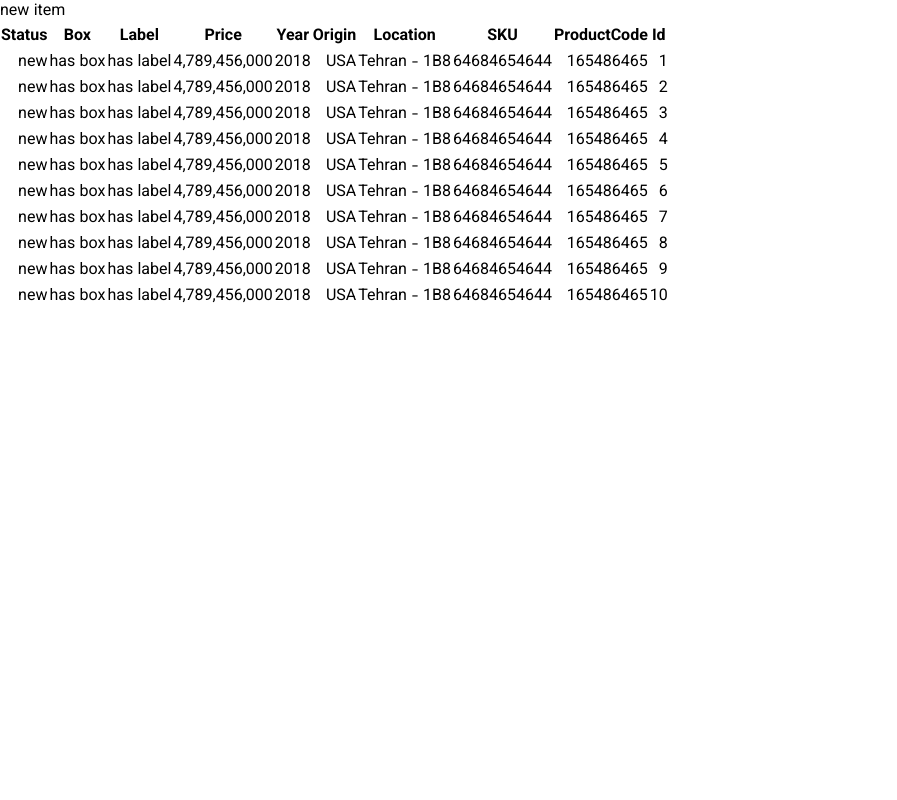
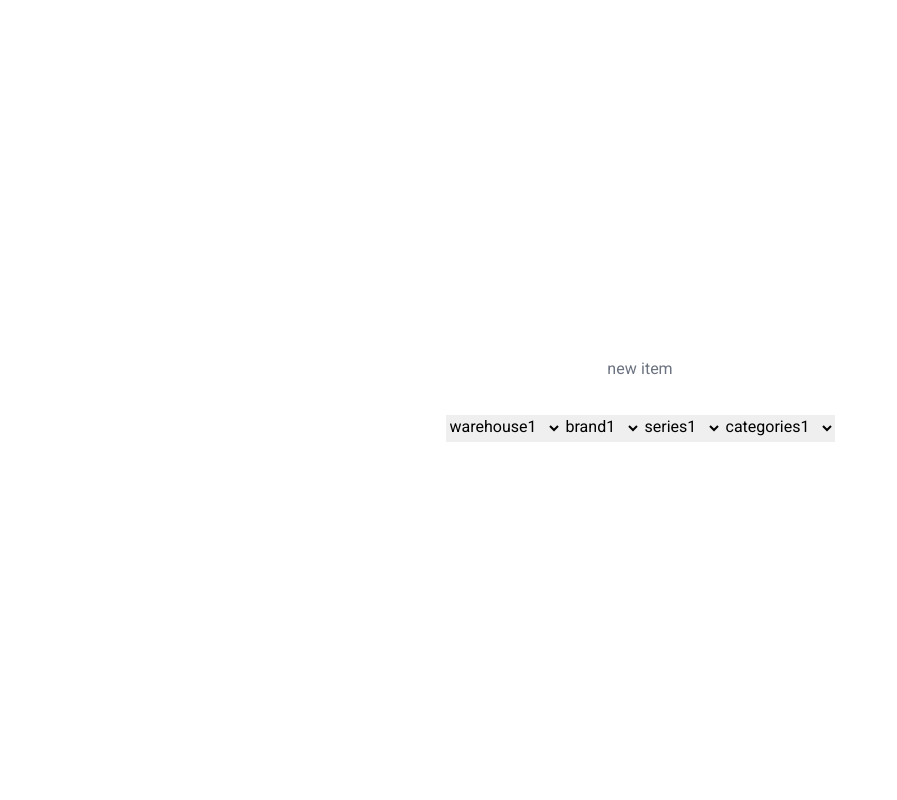
Before and after one commit to hamed-ebrahimi-dev/dashboard, a Next.js app: page /status in a window 1280 px wide. Shown: the top 800 px of the page, without its empty margins (0-897 px from the left). Built offline with nearby package versions, Linux system fonts and the light colour scheme.

Commit message:
feat: add table filter

```diff
--- a/MOCDATA.ts
+++ /dev/null
@@ -1,124 +0,0 @@
-import { Data } from "./app/status/page";
-
-export const data: Data[] = [
-    {
-      id: 1,
-      productCode: "165486465",
-      SKU: "64684654644",
-      location: "Tehran - 1B8",
-      origin: "USA",
-      year: "2018",
-      Price: "4,789,456,000",
-      label: "has label",
-      box: "has box",
-      status: "new",
-    },
-    {
-      id: 2,
-      productCode: "165486465",
-      SKU: "64684654644",
-      location: "Tehran - 1B8",
-      origin: "USA",
-      year: "2018",
-      Price: "4,789,456,000",
-      label: "has label",
-      box: "has box",
-      status: "new",
-    },
-    {
-      id: 3,
-      productCode: "165486465",
-      SKU: "64684654644",
-      location: "Tehran - 1B8",
-      origin: "USA",
-      year: "2018",
-      Price: "4,789,456,000",
-      label: "has label",
-      box: "has box",
-      status: "new",
-    },
-    {
-      id: 4,
-      productCode: "165486465",
-      SKU: "64684654644",
-      location: "Tehran - 1B8",
-      origin: "USA",
-      year: "2018",
-      Price: "4,789,456,000",
-      label: "has label",
-      box: "has box",
-      status: "new",
-    },
-    {
-      id: 5,
-      productCode: "165486465",
-      SKU: "64684654644",
-      location: "Tehran - 1B8",
-      origin: "USA",
-      year: "2018",
-      Price: "4,789,456,000",
-      label: "has label",
-      box: "has box",
-      status: "new",
-    },
-    {
-      id: 6,
-      productCode: "165486465",
-      SKU: "64684654644",
-      location: "Tehran - 1B8",
-      origin: "USA",
-      year: "2018",
-      Price: "4,789,456,000",
-      label: "has label",
-      box: "has box",
-      status: "new",
-    },
-    {
-      id: 7,
-      productCode: "165486465",
-      SKU: "64684654644",
-      location: "Tehran - 1B8",
-      origin: "USA",
-      year: "2018",
-      Price: "4,789,456,000",
-      label: "has label",
-      box: "has box",
-      status: "new",
-    },
-    {
-      id: 8,
-      productCode: "165486465",
-      SKU: "64684654644",
-      location: "Tehran - 1B8",
-      origin: "USA",
-      year: "2018",
-      Price: "4,789,456,000",
-      label: "has label",
-      box: "has box",
-      status: "new",
-    },
-    {
-      id: 9,
-      productCode: "165486465",
-      SKU: "64684654644",
-      location: "Tehran - 1B8",
-      origin: "USA",
-      year: "2018",
-      Price: "4,789,456,000",
-      label: "has label",
-      box: "has box",
-      status: "new",
-    },
-    {
-      id: 10,
-      productCode: "165486465",
-      SKU: "64684654644",
-      location: "Tehran - 1B8",
-      origin: "USA",
-      year: "2018",
-      Price: "4,789,456,000",
-      label: "has label",
-      box: "has box",
-      status: "new",
-    },
-  ];
--- /dev/null
+++ b/MOC_DATA.ts
@@ -0,0 +1,18 @@
+import { Data } from "./src/components/table/type";
+
+export const data: Data[] = new Array(10).fill({}).map((_, index) => ({
+  id: index + 1,
+  productCode: "165486465",
+  SKU: "64684654644",
+  location: "Tehran - 1B8",
+  origin: "USA",
+  year: "2018",
+  Price: "4,789,456,000",
+  label: "has label",
+  box: "has box",
+  status: "new",
+  warehouse: `warehouse${index + 1}`,
+  brand: `brand${index + 1}`,
+  series: `series${index + 1}`,
+  categories: `categories${index + 1}`,
+}));
--- a/app/status/page.tsx
+++ b/app/status/page.tsx
@@ -1,19 +1,107 @@
-import { data } from "@/MOCDATA";
-import Table from "@/src/components/table/Table";
+"use client";
+
+import { useState, useEffect } from "react";
+import { useRouter } from "next/navigation";
+import { data } from "@/MOC_DATA";
+import Filter from "@/src/components/filter/Filter";
+import { Table } from "@/src/components/table/Table";
 import { ColumnProps, Data } from "@/src/components/table/type";
 
-const columns: Array<ColumnProps<Data>> = Object.keys(data[0]).map((key) => ({
-  title: key.charAt(0).toUpperCase() + key.slice(1),
-  dataIndex: key as keyof Data,
-  key,
-}));
+type FilterOption = {
+  label: string;
+  value: string | number;
+};
 
-const statusPage = () => {
+const excludedFields = ["warehouse", "brand", "series", "categories"];
+
+const columns: Array<ColumnProps<Data>> = Object.keys(data[0])
+  .filter((key) => !excludedFields.includes(key))
+  .map((key) => ({
+    title: key.charAt(0).toUpperCase() + key.slice(1),
+    dataIndex: key as keyof Data,
+    key,
+  }));
+
+const filterOptions: { [key: string]: FilterOption[] } = excludedFields.reduce(
+  (options, field) => {
+    options[field] = Array.from(
+      new Set(data.map((item) => item[field as keyof Data]))
+    ).map((value) => ({
+      label: String(value),
+      value,
+    }));
+    return options;
+  },
+  {} as { [key: string]: FilterOption[] }
+);
+
+const StatusPage = () => {
+  const [selectedFilters, setSelectedFilters] = useState<{
+    [key: string]: (string | number)[];
+  }>({});
+  const router = useRouter();
+
+  useEffect(() => {
+    const initialFilters = Object.fromEntries(
+      excludedFields.map((field) => [
+        field,
+        filterOptions[field].map((option) => option.value) as (
+          | string
+          | number
+        )[],
+      ])
+    );
+    setSelectedFilters(initialFilters);
+  }, []);
+
+  const handleFilterChange = (field: string, value: string | number) => {
+    setSelectedFilters((prev) => {
+      const currentValues = prev[field] || [];
+      const newValues = currentValues.includes(value)
+        ? currentValues.filter((v) => v !== value)
+        : [...currentValues, value];
+
+      const query = {
+        ...Object.fromEntries(
+          Object.entries(prev).map(([key, values]) => [key, values.join(",")])
+        ),
+        [field]: newValues.join(","),
+      };
+
+      const url = `?${new URLSearchParams(query).toString()}`;
+
+      router.push(url);
+
+      return { ...prev, [field]: newValues };
+    });
+  };
+
+  const filteredData = data.filter((item) =>
+    excludedFields.every((field) =>
+      (selectedFilters[field] || []).includes(item[field as keyof Data])
+    )
+  );
+
   return (
-    <div>
-      <Table data={data} columns={columns} />
+    <div className="flex flex-col items-center">
+      <div className="flex flex-col items-center justify-center min-h-screen">
+        <span className="text-gray-500 mb-8">new item</span>
+        <div className="flex">
+          {excludedFields.map((field) => (
+            <Filter
+              key={field}
+              options={filterOptions[field]}
+              selectedValue={selectedFilters[field] || []}
+              onChange={(value) => handleFilterChange(field, value)}
+              label={field.charAt(0).toUpperCase() + field.slice(1)}
+              className="m-2"
+            />
+          ))}
+        </div>
+      </div>
+      <Table data={filteredData} columns={columns} />
     </div>
   );
 };
 
-export default statusPage;
+export default StatusPage;
--- /dev/null
+++ b/src/components/filter/Filter.tsx
@@ -0,0 +1,25 @@
+"use client";
+
+const Filter: React.FC<FilterProps> = ({
+  options,
+  selectedValue,
+  onChange,
+}) => {
+  return (
+    <div className="my-2">
+      <select
+        value={selectedValue}
+        onChange={(e) => onChange(e.target.value)}
+        className="p-2 border border-gray-300 rounded-md bg-white focus:outline-none focus:ring-2 focus:ring-primary"
+      >
+        {options?.map((option) => (
+          <option key={option.value} value={option.value}>
+            {option.label}
+          </option>
+        ))}
+      </select>
+    </div>
+  );
+};
+
+export default Filter;
--- /dev/null
+++ b/src/components/subComponent/rowCard.tsx
@@ -0,0 +1,38 @@
+import { RowCardProps } from "../table/type";
+import clsx from "clsx";
+
+const RowCard = <T,>({ row, columns, rowIndex }: RowCardProps<T>) => {
+  if (!row || columns.length === 0) {
+    return (
+      <tr>
+        <td colSpan={columns.length}>No data available</td>
+      </tr>
+    );
+  }
+
+  const getRowClass = () =>
+    clsx("text-gray-500", { "bg-primary": rowIndex % 2 === 1 });
+
+  const getCellClass = (colIndex: number) =>
+    clsx("p-3", {
+      "rounded-r-lg": rowIndex % 2 === 1 && colIndex === 0,
+      "rounded-l-lg": rowIndex % 2 === 1 && colIndex === columns.length - 1,
+    });
+
+  const renderCellValue = (column: (typeof columns)[number]) =>
+    column.render
+      ? column.render(column, row)
+      : (row[column.key as keyof typeof row] as string);
+
+  return (
+    <tr className={getRowClass()}>
+      {columns.map((column, colIndex) => (
+        <td key={`cell-${colIndex}`} className={getCellClass(colIndex)}>
+          {renderCellValue(column)}
+        </td>
+      ))}
+    </tr>
+  );
+};
+
+export default RowCard;
--- a/src/components/table/Table.tsx
+++ b/src/components/table/Table.tsx
@@ -1,6 +1,8 @@
+"use client";
+import RowCard from "../subComponent/rowCard";
 import { Props } from "./type";
 
-const Table = <T,>({ data, columns }: Props<T>) => {
+export const Table = <T,>({ data, columns }: Props<T>) => {
   const headers = columns.map((column, index) => (
     <th key={`headCell-${index}`} className="p-3 border-b-4 border-gray-200">
       {column.title}
@@ -13,47 +15,21 @@ const Table = <T,>({ data, columns }: Props<T>) => {
     </tr>
   ) : (
     data.map((row, rowIndex) => (
-      <tr
+      <RowCard
         key={`row-${rowIndex}`}
-        className={`text-gray-500 ${rowIndex % 2 === 1 ? "bg-primary" : ""}`}
-      >
-        {columns.map((column, colIndex) => {
-          const value = column.render
-            ? column.render(column, row as T)
-            : (row[column.key as keyof typeof row] as string);
-
-          return (
-            <td
-              key={`cell-${colIndex}`}
-              className={`p-3 ${
-                rowIndex % 2 === 1
-                  ? colIndex === 0
-                    ? "rounded-r-lg"
-                    : colIndex === columns.length - 1
-                    ? "rounded-l-lg"
-                    : ""
-                  : ""
-              }`}
-            >
-              {value}
-            </td>
-          );
-        })}
-      </tr>
+        row={row}
+        columns={columns}
+        rowIndex={rowIndex}
+      />
     ))
   );
 
   return (
-    <div className="overflow-x-auto flex flex-col justify-center border-2 rounded-2xl m-2">
-      <span className="text-gray-500 self-center mt-16">new item</span>
-      <table className="text-right mx-12 my-14" dir="rtl">
-        <thead className="text-black text-[14px]">
-          <tr>{headers}</tr>
-        </thead>
-        <tbody className="text-[13px]">{rows}</tbody>
-      </table>
-    </div>
+    <table className="text-right" dir="rtl">
+      <thead className="text-black text-[14px]">
+        <tr>{headers}</tr>
+      </thead>
+      <tbody className="text-[13px]">{rows}</tbody>
+    </table>
   );
 };
-
-export default Table;
```
Also changed, not shown: src/components/filter/type.d.ts (added, +12 -0 lines), src/components/table/type.d.ts (+8 -1 lines).
